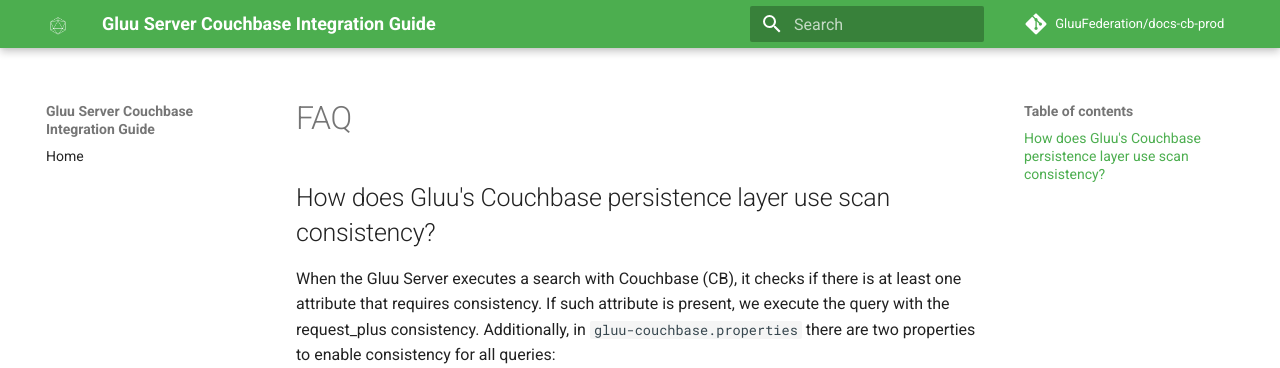
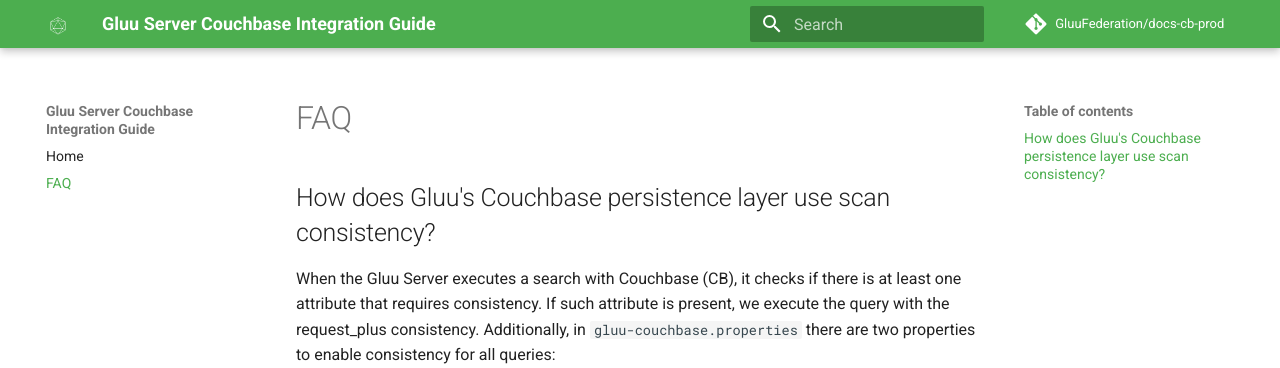
Before and after one commit to GluuFederation/docs-cb-prod, an MkDocs documentation site: the page built from docs/source/faq.md, in a window 1280 px wide. Shown: the top 368 px of the page. Built offline with MkDocs 1.6.1 and Material for MkDocs 9.7.7, drawn with Linux system fonts in a browser that asks for light colours; comment, search, counter and statistics services are not loaded.

Commit message:
Added FAQ to nav

```diff
--- a/docs/mkdocs.yml
+++ b/docs/mkdocs.yml
@@ -34,3 +34,4 @@ markdown_extensions:
 # Navigation
 nav:
 - 'Home' : 'index.md'
+- 'FAQ' : 'faq.md'
```
